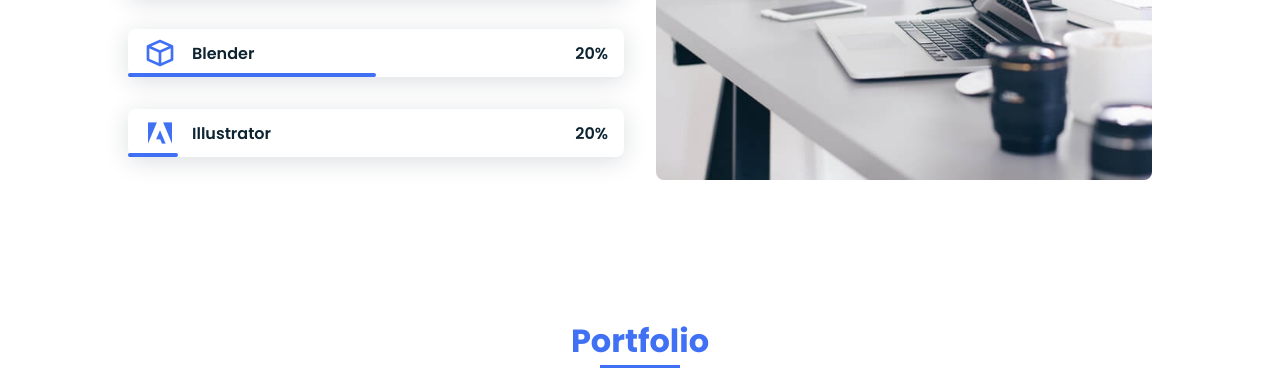
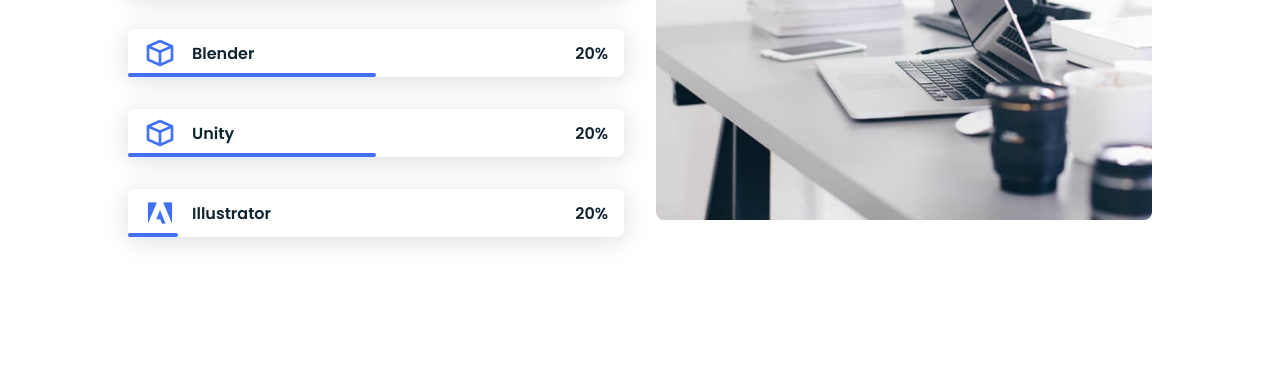
Before and after one commit to tykhokhod-dmytro/portfolio, a plain HTML site: page index.html in a window 1280 px wide. Shown: the part 2116-2507 px from the top of the page. Drawn offline with nearby package versions, Linux system fonts and the light colour scheme.

Commit message:
Update index.html

```diff
--- a/index.html
+++ b/index.html
@@ -126,6 +126,18 @@ e-mail: tykhokhod.d@gmail.com</p>
                         </div>
                         <div class="skills__data">
                             <div class="skills__names">
+                                <i class='bx bx-cube skills__icon' ></i>
+                                <span class="skills__name">Unity</span>
+                            </div>
+                            <div class="skills__bar skills__css">
+
+                            </div>
+                            <div>
+                                <span class="skills__percentage">20%</span>
+                            </div>
+                        </div>
+                        <div class="skills__data">
+                            <div class="skills__names">
                                 <i class='bx bxl-adobe skills__icon'></i>
                                 <span class="skills__name">Illustrator</span>
                             </div>
```
